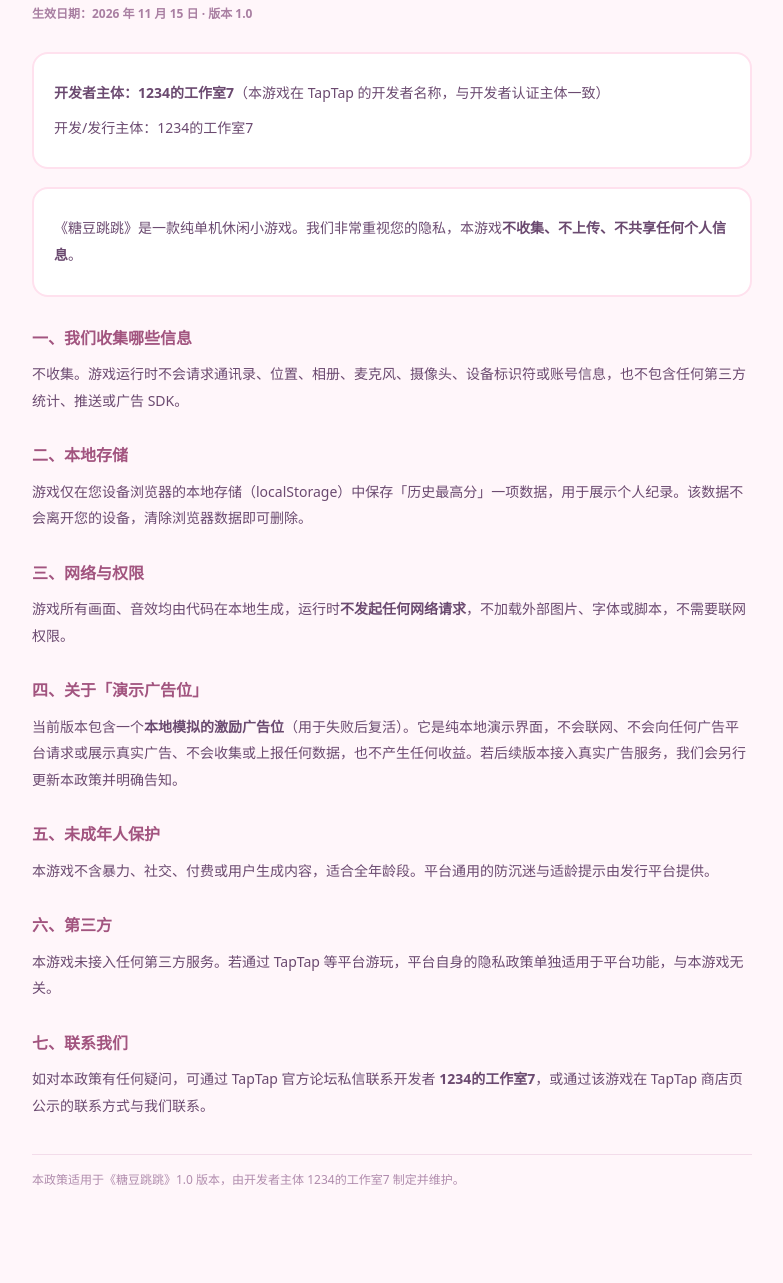
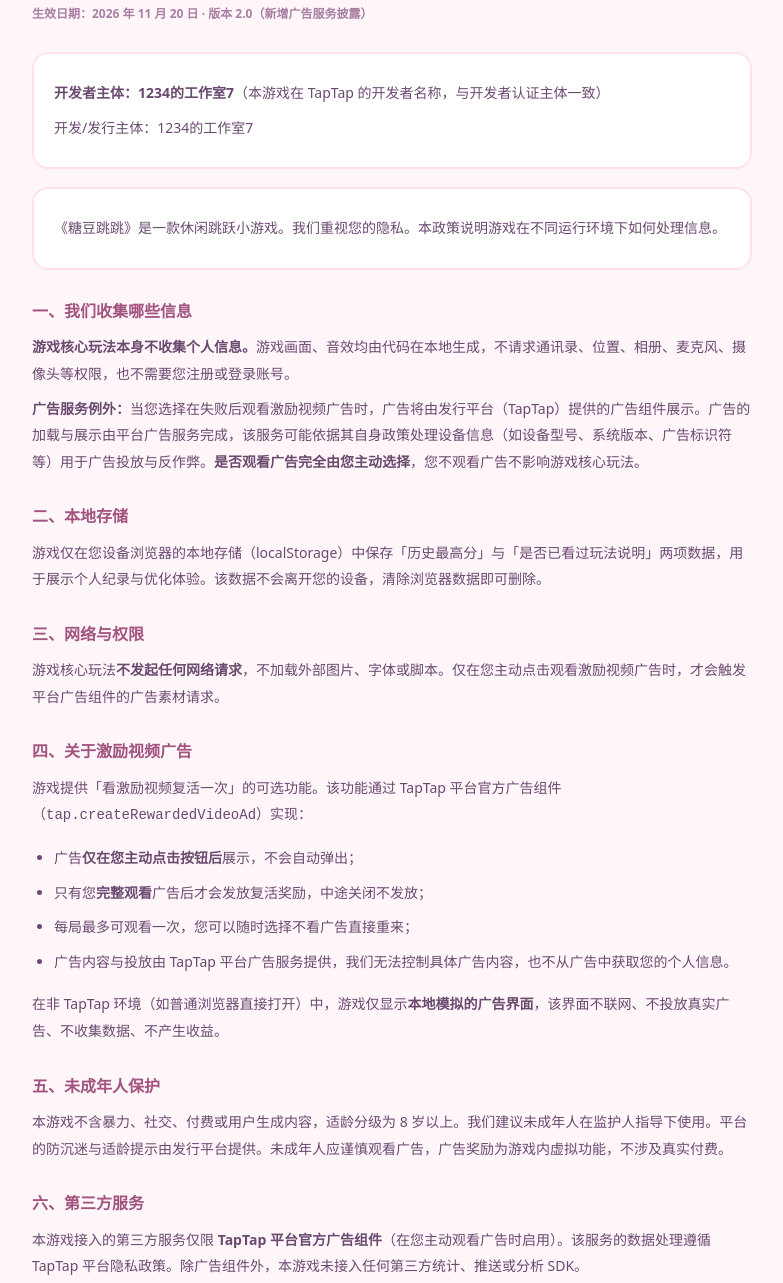
Before and after one commit to 1974323323/candy-hop-pages, a plain HTML site: page privacy.html in a window 1280 px wide. Shown: the part 84-1367 px from the top of the page, without its empty margins (248-1031 px from the left). Before the commit the page ends 1335 px from the top, so only its background shows below. Drawn offline with Linux system fonts and the light colour scheme.

Commit message:
Update privacy.html: ad disclosure + v1.0.1

```diff
--- a/privacy.html
+++ b/privacy.html
@@ -15,33 +15,41 @@ ul{padding-left:22px}
 a{color:#e0729f}
 </style></head><body><div class="wrap">
 <h1>《糖豆跳跳》隐私政策</h1>
-<div class="meta">生效日期：2026 年 11 月 15 日 · 版本 1.0</div>
+<div class="meta">生效日期：2026 年 11 月 20 日 · 版本 2.0（新增广告服务披露）</div>
 <div class="box"><p><strong>开发者主体：1234的工作室7</strong>（本游戏在 TapTap 的开发者名称，与开发者认证主体一致）</p><p>开发/发行主体：1234的工作室7</p></div>
 
 <div class="box">
-<p>《糖豆跳跳》是一款纯单机休闲小游戏。我们非常重视您的隐私，本游戏<strong>不收集、不上传、不共享任何个人信息</strong>。</p>
+<p>《糖豆跳跳》是一款休闲跳跃小游戏。我们重视您的隐私。本政策说明游戏在不同运行环境下如何处理信息。</p>
 </div>
 
 <h2>一、我们收集哪些信息</h2>
-<p>不收集。游戏运行时不会请求通讯录、位置、相册、麦克风、摄像头、设备标识符或账号信息，也不包含任何第三方统计、推送或广告 SDK。</p>
+<p><strong>游戏核心玩法本身不收集个人信息。</strong>游戏画面、音效均由代码在本地生成，不请求通讯录、位置、相册、麦克风、摄像头等权限，也不需要您注册或登录账号。</p>
+<p><strong>广告服务例外：</strong>当您选择在失败后观看激励视频广告时，广告将由发行平台（TapTap）提供的广告组件展示。广告的加载与展示由平台广告服务完成，该服务可能依据其自身政策处理设备信息（如设备型号、系统版本、广告标识符等）用于广告投放与反作弊。<strong>是否观看广告完全由您主动选择</strong>，您不观看广告不影响游戏核心玩法。</p>
 
 <h2>二、本地存储</h2>
-<p>游戏仅在您设备浏览器的本地存储（localStorage）中保存「历史最高分」一项数据，用于展示个人纪录。该数据不会离开您的设备，清除浏览器数据即可删除。</p>
+<p>游戏仅在您设备浏览器的本地存储（localStorage）中保存「历史最高分」与「是否已看过玩法说明」两项数据，用于展示个人纪录与优化体验。该数据不会离开您的设备，清除浏览器数据即可删除。</p>
 
 <h2>三、网络与权限</h2>
-<p>游戏所有画面、音效均由代码在本地生成，运行时<strong>不发起任何网络请求</strong>，不加载外部图片、字体或脚本，不需要联网权限。</p>
+<p>游戏核心玩法<strong>不发起任何网络请求</strong>，不加载外部图片、字体或脚本。仅在您主动点击观看激励视频广告时，才会触发平台广告组件的广告素材请求。</p>
 
-<h2>四、关于「演示广告位」</h2>
-<p>当前版本包含一个<strong>本地模拟的激励广告位</strong>（用于失败后复活）。它是纯本地演示界面，不会联网、不会向任何广告平台请求或展示真实广告、不会收集或上报任何数据，也不产生任何收益。若后续版本接入真实广告服务，我们会另行更新本政策并明确告知。</p>
+<h2>四、关于激励视频广告</h2>
+<p>游戏提供「看激励视频复活一次」的可选功能。该功能通过 TapTap 平台官方广告组件（<code>tap.createRewardedVideoAd</code>）实现：</p>
+<ul>
+  <li>广告<strong>仅在您主动点击按钮后</strong>展示，不会自动弹出；</li>
+  <li>只有您<strong>完整观看</strong>广告后才会发放复活奖励，中途关闭不发放；</li>
+  <li>每局最多可观看一次，您可以随时选择不看广告直接重来；</li>
+  <li>广告内容与投放由 TapTap 平台广告服务提供，我们无法控制具体广告内容，也不从广告中获取您的个人信息。</li>
+</ul>
+<p>在非 TapTap 环境（如普通浏览器直接打开）中，游戏仅显示<strong>本地模拟的广告界面</strong>，该界面不联网、不投放真实广告、不收集数据、不产生收益。</p>
 
 <h2>五、未成年人保护</h2>
-<p>本游戏不含暴力、社交、付费或用户生成内容，适合全年龄段。平台通用的防沉迷与适龄提示由发行平台提供。</p>
+<p>本游戏不含暴力、社交、付费或用户生成内容，适龄分级为 8 岁以上。我们建议未成年人在监护人指导下使用。平台的防沉迷与适龄提示由发行平台提供。未成年人应谨慎观看广告，广告奖励为游戏内虚拟功能，不涉及真实付费。</p>
 
-<h2>六、第三方</h2>
-<p>本游戏未接入任何第三方服务。若通过 TapTap 等平台游玩，平台自身的隐私政策单独适用于平台功能，与本游戏无关。</p>
+<h2>六、第三方服务</h2>
+<p>本游戏接入的第三方服务仅限 <strong>TapTap 平台官方广告组件</strong>（在您主动观看广告时启用）。该服务的数据处理遵循 TapTap 平台隐私政策。除广告组件外，本游戏未接入任何第三方统计、推送或分析 SDK。</p>
 
 <h2>七、联系我们</h2>
 <p>如对本政策有任何疑问，可通过 TapTap 官方论坛私信联系开发者 <strong>1234的工作室7</strong>，或通过该游戏在 TapTap 商店页公示的联系方式与我们联系。</p>
 
-<div class="foot">本政策适用于《糖豆跳跳》1.0 版本，由开发者主体 1234的工作室7 制定并维护。</div>
+<div class="foot">本政策适用于《糖豆跳跳》1.0 版本，由开发者主体 1234的工作室7 制定并维护。广告服务披露自 2026 年 11 月 20 日起生效。</div>
 </div></body></html>
```
